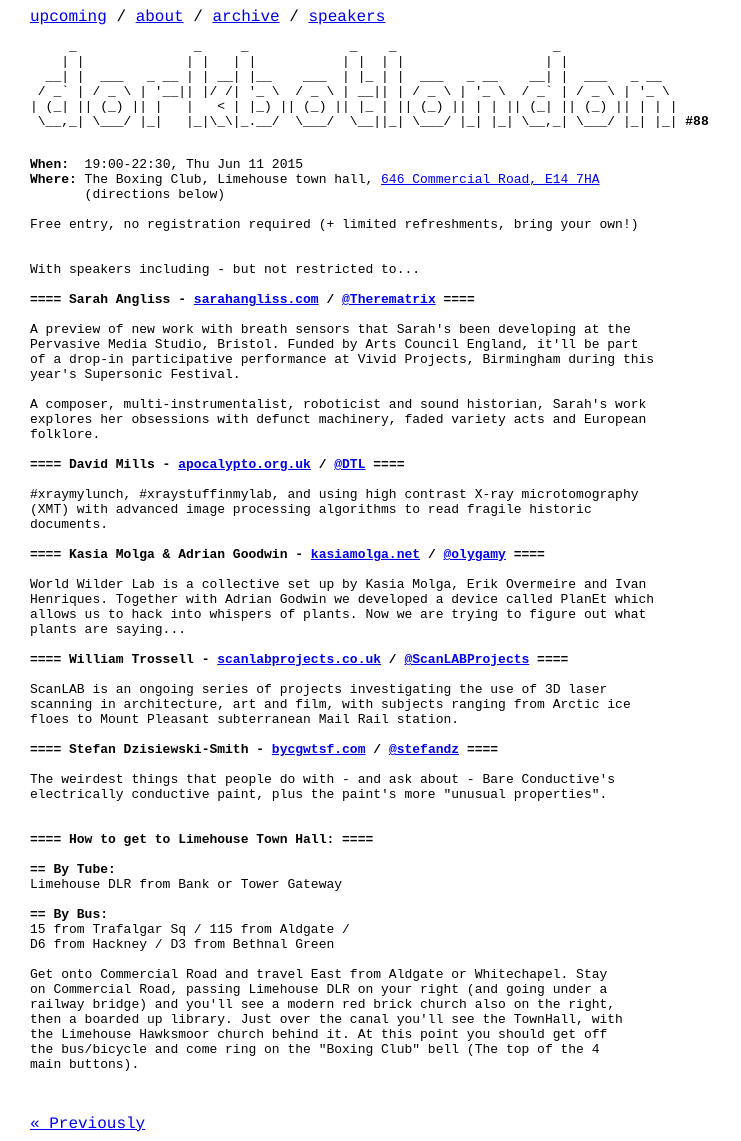
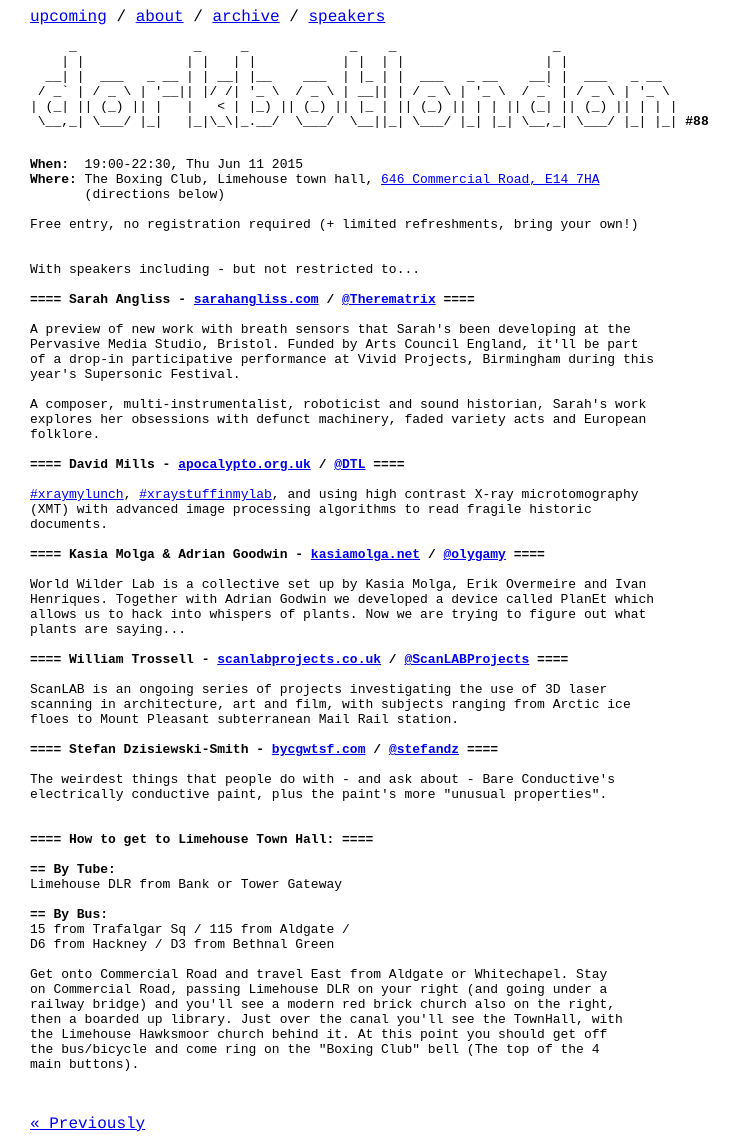
Before and after one commit to dorkbotlondon/dorkbotlondon.github.io, a Jekyll site: the page built from _posts/2015-06-11-88.html, in a window 1280 px wide. Shown: the whole page, without its empty margins (0-741 px from the left). Built offline with Jekyll 4.4.1, drawn with Linux system fonts in a browser that asks for light colours; Markdown is read by kramdown in place of the engine named in the settings; some of the changed lines change nothing that is shown.

Commit message:
\#HASHTAGS

```diff
--- a/_posts/2015-06-11-88.html
+++ b/_posts/2015-06-11-88.html
@@ -31,7 +31,7 @@
 
 <b>==== David Mills - <a href="http://apocalypto.org.uk">apocalypto.org.uk</a> / <a href='https://twitter.com/DTL'>@DTL</a> ====</b>
 
-#xraymylunch, #xraystuffinmylab, and using high contrast X-ray microtomography
+<a href="https://twitter.com/search?q=%23xraymylunch&src=typd&vertical=default&f=tweets">#xraymylunch</a>, <a href="https://twitter.com/search?q=%23xraystuffinmylab&src=typd&vertical=default&f=tweets">#xraystuffinmylab<a/>, and using high contrast X-ray microtomography
 (XMT) with advanced image processing algorithms to read fragile historic
 documents.
 
```
